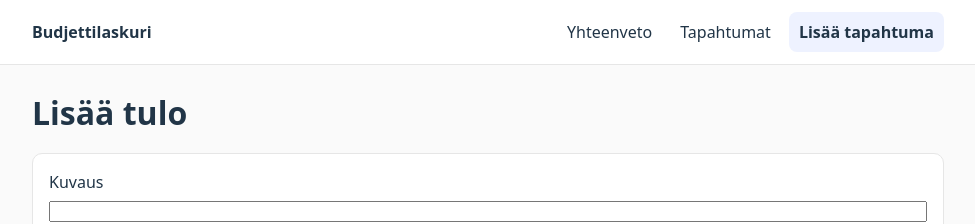
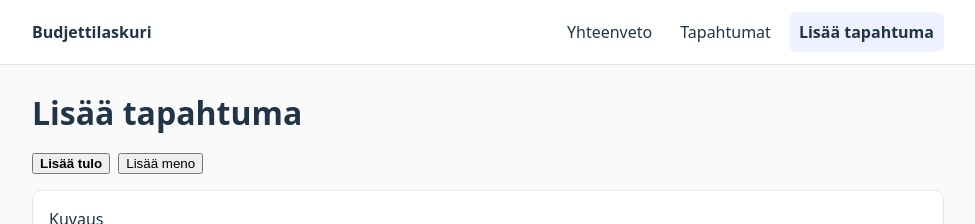
Before and after one commit to Opiskelijan-budjettilaskuri/Opiskelijan-budjettilaskuri, a React app in the folder frontend/: page /lisaa-tapahtuma in a window 1280 px wide. Shown: the top 224 px of the page, without its empty margins (152-1127 px from the left). Built offline with nearby package versions, Linux system fonts and the light colour scheme; no server answers; the HTML template or start-up script is replaced by a standard one.

Commit message:
Lisätty menojen lisäyslomake frontendiin

```diff
--- /dev/null
+++ b/frontend/src/api/menoApi.js
@@ -0,0 +1,11 @@
+const API_BASE = import.meta.env.VITE_API_BASE ?? "http://localhost:8080";
+
+export async function lisaaMeno(data) {
+    const response = await fetch(`${API_BASE}/menot`, {
+        method: "POST",
+        headers: {"Content-Type": "application/json"},
+        body: JSON.stringify(data),
+    });
+    if (!response.ok) throw new Error((await response.text()) || `Virhe: ${res.status}`);
+        return res.json();
+    }
--- a/frontend/src/sivut/LisaaTapahtuma.jsx
+++ b/frontend/src/sivut/LisaaTapahtuma.jsx
@@ -1,11 +1,14 @@
 import { useState, useEffect } from "react";
 import { haeKategoriat, lisaaTulo } from "../api/tuloApi";
+import { lisaaMeno } from "../api/menoApi";
 
 function tanaan() {
   return new Date().toISOString().slice(0, 10);
 }
 
 export default function LisaaTapahtuma() {
+  const [aktiivinen, setAktiivinen] = useState("tulo");
+
   const [kuvaus, setKuvaus] = useState("");
   const [maara, setMaara] = useState("");
   const [pvm, setPvm] = useState(tanaan());
@@ -26,6 +29,16 @@ export default function LisaaTapahtuma() {
     return () => { cancelled = true; };
   }, []);
 
+  function vaihdaValilehti(lehti) {
+    setAktiivinen(lehti);
+    setVirhe("");
+    setOnnistui(false);
+    setKuvaus("");
+    setMaara("");
+    setPvm(tanaan());
+    setKategoriaId("");
+  }
+
   async function handleSubmit(e) {
     e.preventDefault();
     setVirhe("");
@@ -35,14 +48,15 @@ export default function LisaaTapahtuma() {
     if (!kuvaus.trim()) { setVirhe("Kuvaus on pakollinen."); return; }
     if (isNaN(maaraNum) || maaraNum <= 0) { setVirhe("Määrän on oltava positiivinen luku."); return; }
 
+    const kategoria = kategoriaId ? { id: Number(kategoriaId) } : null;
+
     setLahettaa(true);
     try {
-      await lisaaTulo({
-        kuvaus: kuvaus.trim(),
-        maara: maaraNum,
-        pvm,
-        kategoria: kategoriaId ? { id: Number(kategoriaId) } : null,
-      });
+      if (aktiivinen === "tulo") {
+        await lisaaTulo({ kuvaus: kuvaus.trim(), maara: maaraNum, pvm, kategoria });
+      } else {
+        await lisaaMeno({ kuvaus: kuvaus.trim(), summa: maaraNum, pvm, kategoria });
+      }
       setOnnistui(true);
       setKuvaus("");
       setMaara("");
@@ -57,7 +71,25 @@ export default function LisaaTapahtuma() {
 
   return (
     <div>
-      <h1>Lisää tulo</h1>
+      <h1>Lisää tapahtuma</h1>
+
+      <div style={{ display: "flex", gap: 8, marginBottom: 16 }}>
+        <button
+          type="button"
+          onClick={() => vaihdaValilehti("tulo")}
+          style={{ fontWeight: aktiivinen === "tulo" ? "bold" : "normal" }}
+        >
+          Lisää tulo
+        </button>
+        <button
+          type="button"
+          onClick={() => vaihdaValilehti("meno")}
+          style={{ fontWeight: aktiivinen === "meno" ? "bold" : "normal" }}
+        >
+          Lisää meno
+        </button>
+      </div>
+
       <div className="card">
         <form onSubmit={handleSubmit}>
           <div style={{ marginBottom: 12 }}>
@@ -106,10 +138,10 @@ export default function LisaaTapahtuma() {
           </div>
 
           {virhe && <p style={{ color: "red" }}>{virhe}</p>}
-          {onnistui && <p style={{ color: "green" }}>Tulo lisätty!</p>}
+          {onnistui && <p style={{ color: "green" }}>{aktiivinen === "tulo" ? "Tulo" : "Meno"} lisätty!</p>}
 
           <button type="submit" disabled={lahettaa}>
-            {lahettaa ? "Tallennetaan..." : "Lisää tulo"}
+            {lahettaa ? "Tallennetaan..." : aktiivinen === "tulo" ? "Lisää tulo" : "Lisää meno"}
           </button>
         </form>
       </div>
```
Also changed, not shown: 1 other file (tests, documents, lock files or other folders).
